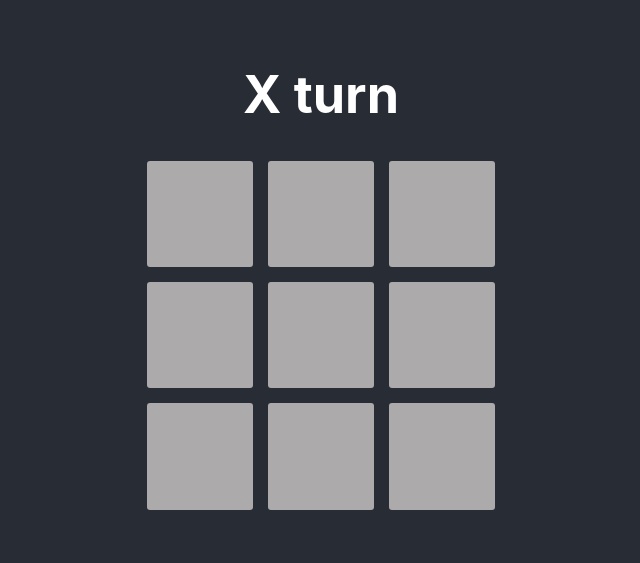
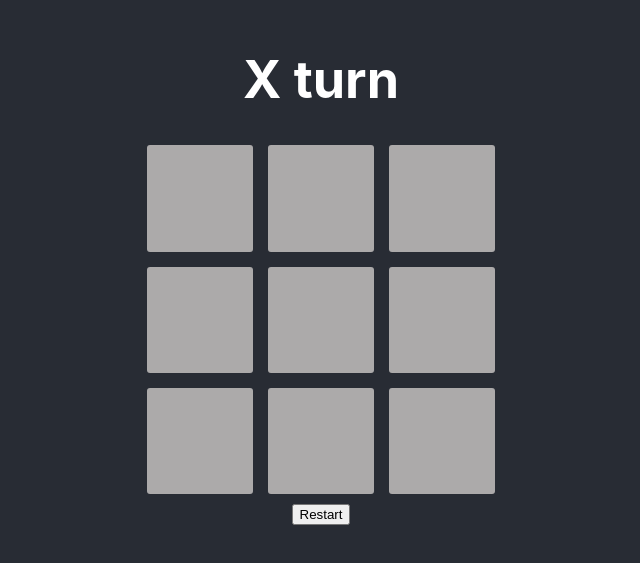
Before and after one commit to avihaiha/xMixDrix, a React (Create React App) app: page / in a window 1280 px wide. Shown: the part 131-694 px from the top of the page, without its empty margins (319-959 px from the left). Built offline with nearby package versions, Linux system fonts and the light colour scheme.

Commit message:
reset board after the game over

```diff
--- a/src/components/Heading.jsx
+++ b/src/components/Heading.jsx
@@ -1,39 +1,22 @@
 import React, {useState} from "react";
-
 
 function Heading (props){
     const [headingText, setHeadingText] = useState();
 
     const xTurn = "X turn";
     const oTurn = "O turn";
-    const drow = "Drow! lets play again!"
-
-
 
     if(props.winner){
-       if(headingText != props.winner){
+       if(headingText !== props.winner){
         setHeadingText(props.winner);
        }
     }
-    else if(props.isXturn && headingText != xTurn){
+    else if(props.isXturn && headingText !== xTurn){
         setHeadingText(xTurn)
     }
-    else if (!props.isXturn && headingText != oTurn ){
+    else if (!props.isXturn && headingText !== oTurn ){
         setHeadingText(oTurn)
-    } else if (props.winner){
-        if(headingText != drow){
-            setHeadingText(drow);
-        }
     }
-
-
-
-
-
-
-
-
-
 
     return (
         <div>
--- a/src/components/board/Board.jsx
+++ b/src/components/board/Board.jsx
@@ -13,10 +13,11 @@ function Board() {
 
     const [isXturn, setIsXturn] = useState(true);
     const [numberOfClicks, setNumberOfClicks]= useState(0);
-    const [winner, setWinner] = useState();
+    const [winner, setWinner] = useState(false);
 
 
     function updateBoard(index){
+
         if (numberOfClicks === 9){
             return;
         };
@@ -25,23 +26,24 @@ function Board() {
             return;
         };
 
+        if (winner) {
+            return;
+        };
+
         setNumberOfClicks(numberOfClicks + 1);
         board[index] = (isXturn)? "X":"O";
 
         if(board[0] && board[0] === board[1] && board[1] === board[2]) {
-                setWinner(board[0] + ' win');
+            setWinner(board[0] + ' win');
         }
         else if(board[3] && board[3] === board[4] && board[4] === board[5]) {
             setWinner(board[3] + ' win');
-
         }
         else if(board[6] && board[6] === board[7] && board[7] === board[8]) {
             setWinner(board[6] + ' win');
-
         }
         else if(board[0] && board[0] === board[4] && board[4] === board[8]) {
             setWinner(board[0] + ' win');
-
         }
         else if(board[2] && board[2] === board[4] && board[4] === board[6]) {
             setWinner(board[2] + ' win');
@@ -53,16 +55,26 @@ function Board() {
             setWinner(board[1] + ' win');
         }
          else if(board[2] && board[2] === board[5] && board[5] === board[8]) {
-            setWinner(board[0] + ' win');
+            setWinner(board[2] + ' win');
         }
         else if (numberOfClicks > 7){
             setWinner("Drow! lets play again!");
         }
+
         setIsXturn(!isXturn);
+        return(board[index]);
+    }
 
-        return board[index];
-
-    }
+    function resetBoard(){
+       setBoard([
+            null,null,null,
+            null,null,null,
+            null,null,null
+        ]);
+        setNumberOfClicks(0);
+        setWinner(false);
+       setIsXturn(true);
+    };
 
     return (
         <div>
@@ -70,6 +82,7 @@ function Board() {
             <div className="grid-container">
                 {board.map((value, index) => (<Cell key={index} updateBoard={() => updateBoard(index)} value={value} />))}
             </div>
+            <button onClick={resetBoard}>Restart</button>
         </div>
     );
 };
--- a/src/components/board/Cell.jsx
+++ b/src/components/board/Cell.jsx
@@ -4,12 +4,16 @@ import './Board.css';
 function Cell(props) {
     const [value, setValue] = useState(props.value);
 
+    if(value != props.value){
+        setValue(props.value);
+    };
+
     function click(event) {
         let newValue = props.updateBoard();
 
         if (!newValue) {
             return;
-        }
+        };
 
         setValue(newValue);
     }
```
Also changed, not shown: src/components/Restart.jsx (added), 1 other file (tests, documents, lock files or other folders).
